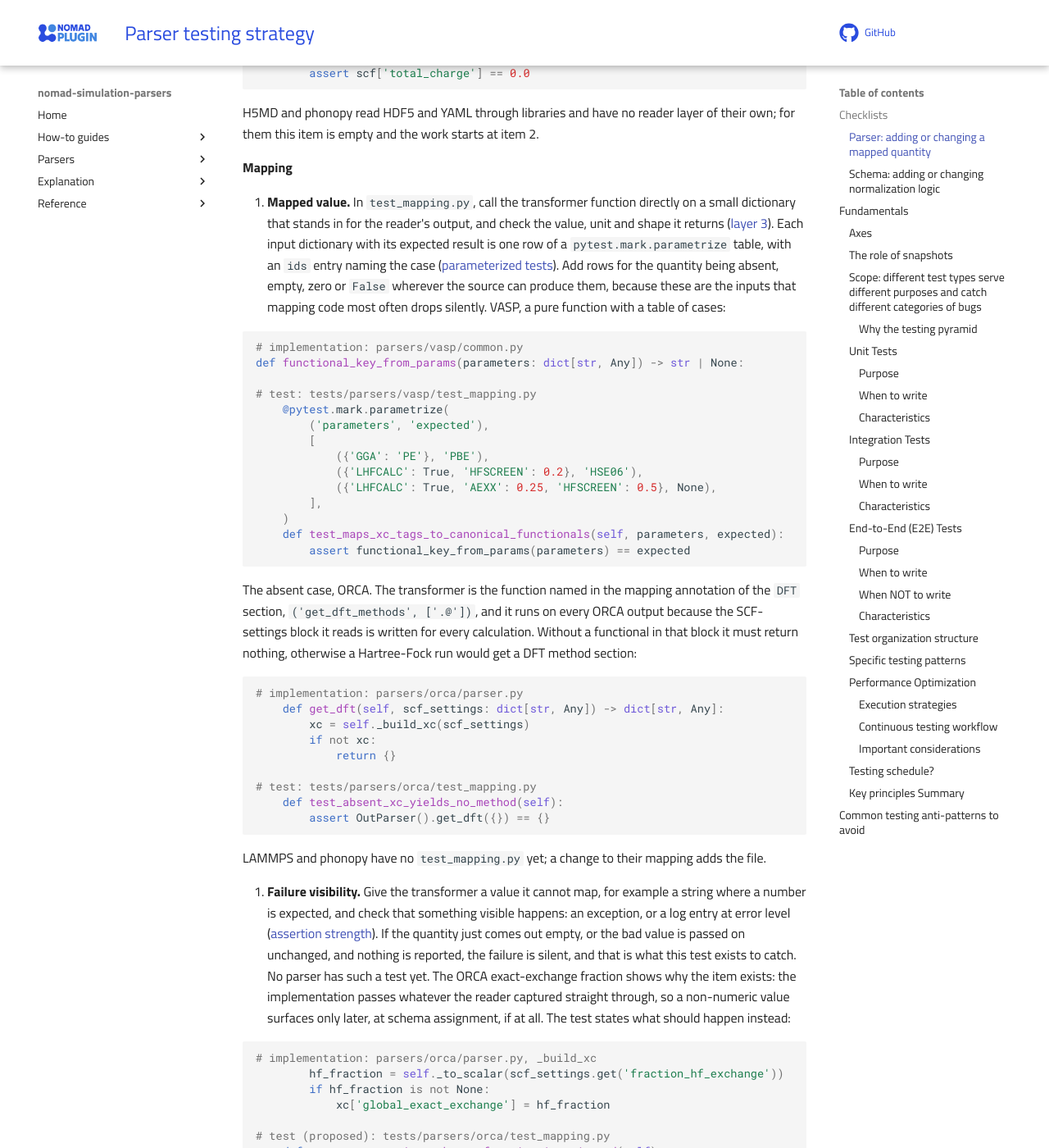
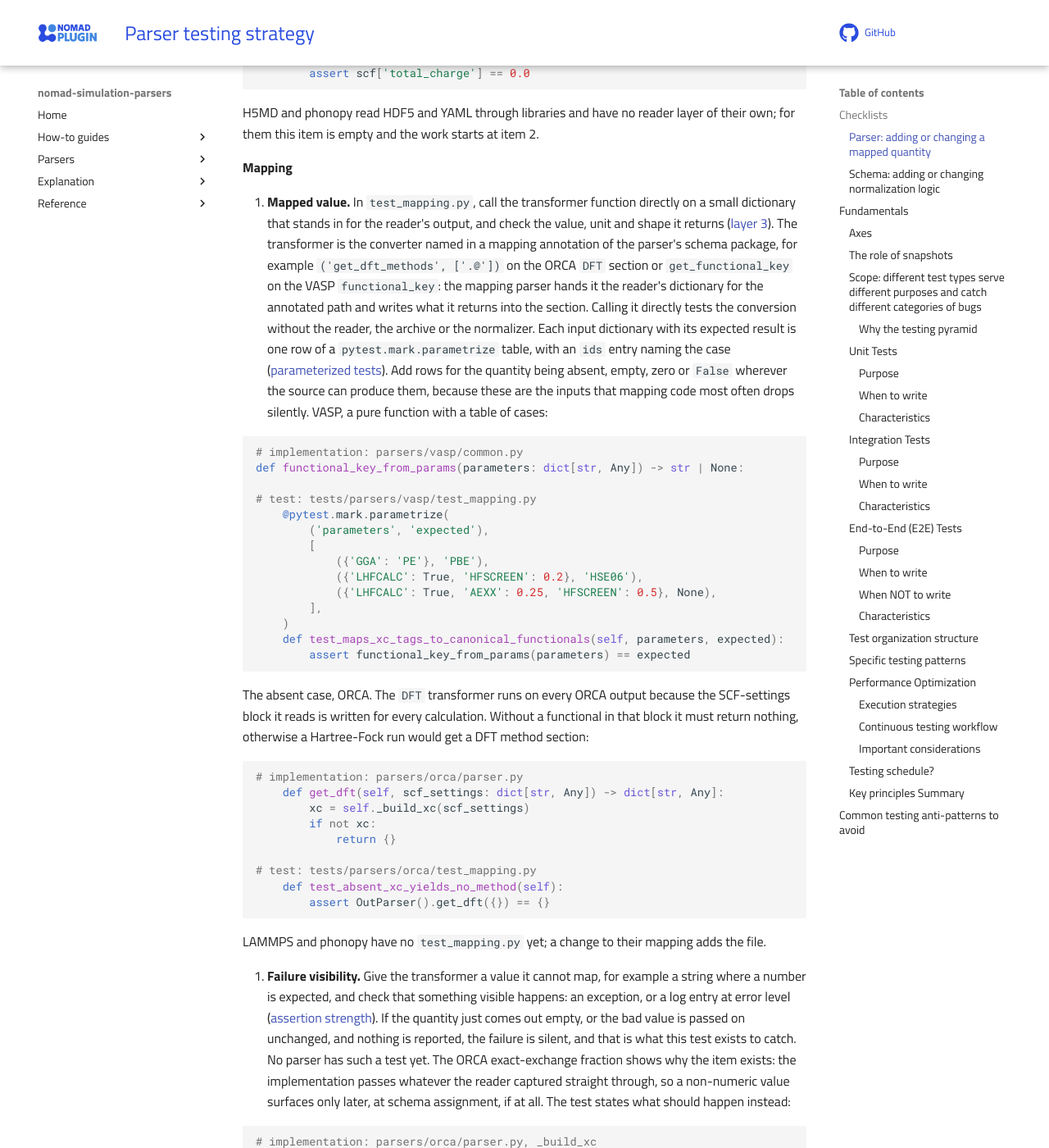
Before and after one commit to FAIRmat-NFDI/nomad-parser-plugins-simulation, an MkDocs documentation site: the page built from docs/parser_testing_strategy.md, in a window 1280 px wide and 1400 px high, scrolled down 1078 px. Shown: the whole window at 82% size. Built offline with MkDocs 1.6.1 and Material for MkDocs 9.7.7, drawn with Linux system fonts in a browser that asks for light colours; comment, search, counter and statistics services are not loaded.

Commit message:
docs: say what the transformer under a mapping test is

`````diff
--- a/docs/parser_testing_strategy.md
+++ b/docs/parser_testing_strategy.md
@@ -35,7 +35,7 @@ class TestOrcaReader:
 
 **Mapping**
 
-2. **Mapped value.** In `test_mapping.py`, call the transformer function directly on a small dictionary that stands in for the reader's output, and check the value, unit and shape it returns ([layer 3](how_to/test_parsers.md#layer-3-mapping-contract)). Each input dictionary with its expected result is one row of a `pytest.mark.parametrize` table, with an `ids` entry naming the case ([parameterized tests](#specific-testing-patterns)). Add rows for the quantity being absent, empty, zero or `False` wherever the source can produce them, because these are the inputs that mapping code most often drops silently. VASP, a pure function with a table of cases:
+2. **Mapped value.** In `test_mapping.py`, call the transformer function directly on a small dictionary that stands in for the reader's output, and check the value, unit and shape it returns ([layer 3](how_to/test_parsers.md#layer-3-mapping-contract)). The transformer is the converter named in a mapping annotation of the parser's schema package, for example `('get_dft_methods', ['.@'])` on the ORCA `DFT` section or `get_functional_key` on the VASP `functional_key`: the mapping parser hands it the reader's dictionary for the annotated path and writes what it returns into the section. Calling it directly tests the conversion without the reader, the archive or the normalizer. Each input dictionary with its expected result is one row of a `pytest.mark.parametrize` table, with an `ids` entry naming the case ([parameterized tests](#specific-testing-patterns)). Add rows for the quantity being absent, empty, zero or `False` wherever the source can produce them, because these are the inputs that mapping code most often drops silently. VASP, a pure function with a table of cases:
 
 ````python
 # implementation: parsers/vasp/common.py
@@ -54,7 +54,7 @@ def functional_key_from_params(parameters: dict[str, Any]) -> str | None:
         assert functional_key_from_params(parameters) == expected
 ````
 
-   The absent case, ORCA. The transformer is the function named in the mapping annotation of the `DFT` section, `('get_dft_methods', ['.@'])`, and it runs on every ORCA output because the SCF-settings block it reads is written for every calculation. Without a functional in that block it must return nothing, otherwise a Hartree-Fock run would get a DFT method section:
+   The absent case, ORCA. The `DFT` transformer runs on every ORCA output because the SCF-settings block it reads is written for every calculation. Without a functional in that block it must return nothing, otherwise a Hartree-Fock run would get a DFT method section:
 
 ````python
 # implementation: parsers/orca/parser.py
`````
